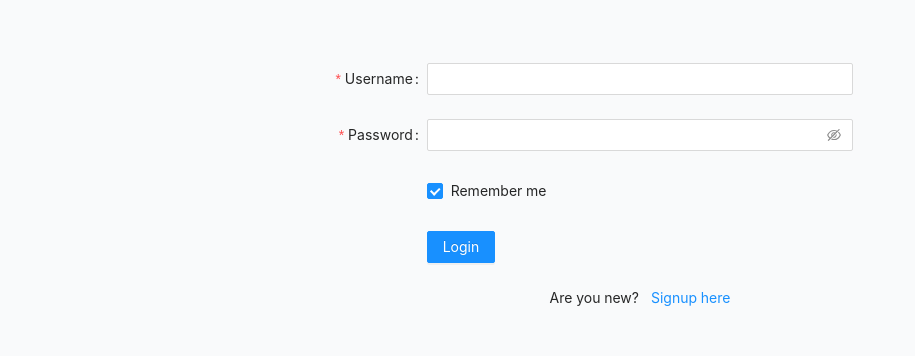
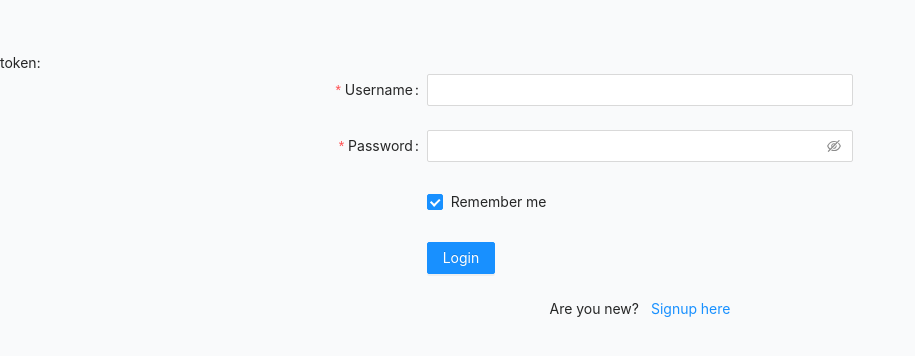
Before and after one commit to islarky88/proxi-studios-test, a Nuxt app: page /login in a window 1280 px wide. Shown: the part 214-570 px from the top of the page, without its empty margins (0-915 px from the left). Built offline with nearby package versions, Linux system fonts and the light colour scheme.

Commit message:
redirect to /user after auth

```diff
--- a/pages/login.vue
+++ b/pages/login.vue
@@ -1,5 +1,7 @@
 <template>
   <div class="relative flex min-h-screen flex-col justify-center overflow-hidden bg-gray-50 py-6 sm:py-12">
+
+    token: {{ token }}
 
     <a-form :model="formState" name="basic" :label-col="{ span: 8 }" :wrapper-col="{ span: 8 }" autocomplete="off"
       @finish="onFinish" @finishFailed="onFinishFailed">
@@ -43,6 +45,7 @@ const route = useRoute()
 const authStore = useAuthStore()
 
 const isSignup = computed(() => route.query?.action === 'signup')
+const token = computed(() => authStore.token)
 
 interface FormState {
   username: string;
@@ -90,6 +93,16 @@ const onFinish = async () => {
       return;
     }
 
+    // save token to local storage
+    localStorage.setItem('token', result.token);
+    authStore.token = result.token
+
+    // redirect to dashboard
+    setTimeout(() => {
+      const router = useRouter();
+      router.push({ path: "/user" });
+    }, 3000);
+
   } catch (error) {
     console.log(error);
   }
--- a/store/auth.ts
+++ b/store/auth.ts
@@ -1,9 +1,9 @@
 import { defineStore } from 'pinia';
 
 interface AuthInfo {
-  id: string;
-  token: number;
-  email: string;
+  id: number;
+  token: string;
+  username: string;
 }
 
 export const useAuthStore = defineStore({
@@ -11,9 +11,15 @@ export const useAuthStore = defineStore({
   state: () => {
     return {
       user: null as AuthInfo | null,
+      token: null as string | null,
     };
   },
-  actions: {},
+  actions: {
+    // setUserFromToken(token: string) {
+    //   const { userId, username } = jwt.decode(token);
+    //   this.user = { id: userId, token: token, username };
+    // },
+  },
   getters: {
     isAuth: (state) => state.user?.token && state.user?.id,
     test: (state) => 'test getter',
```
